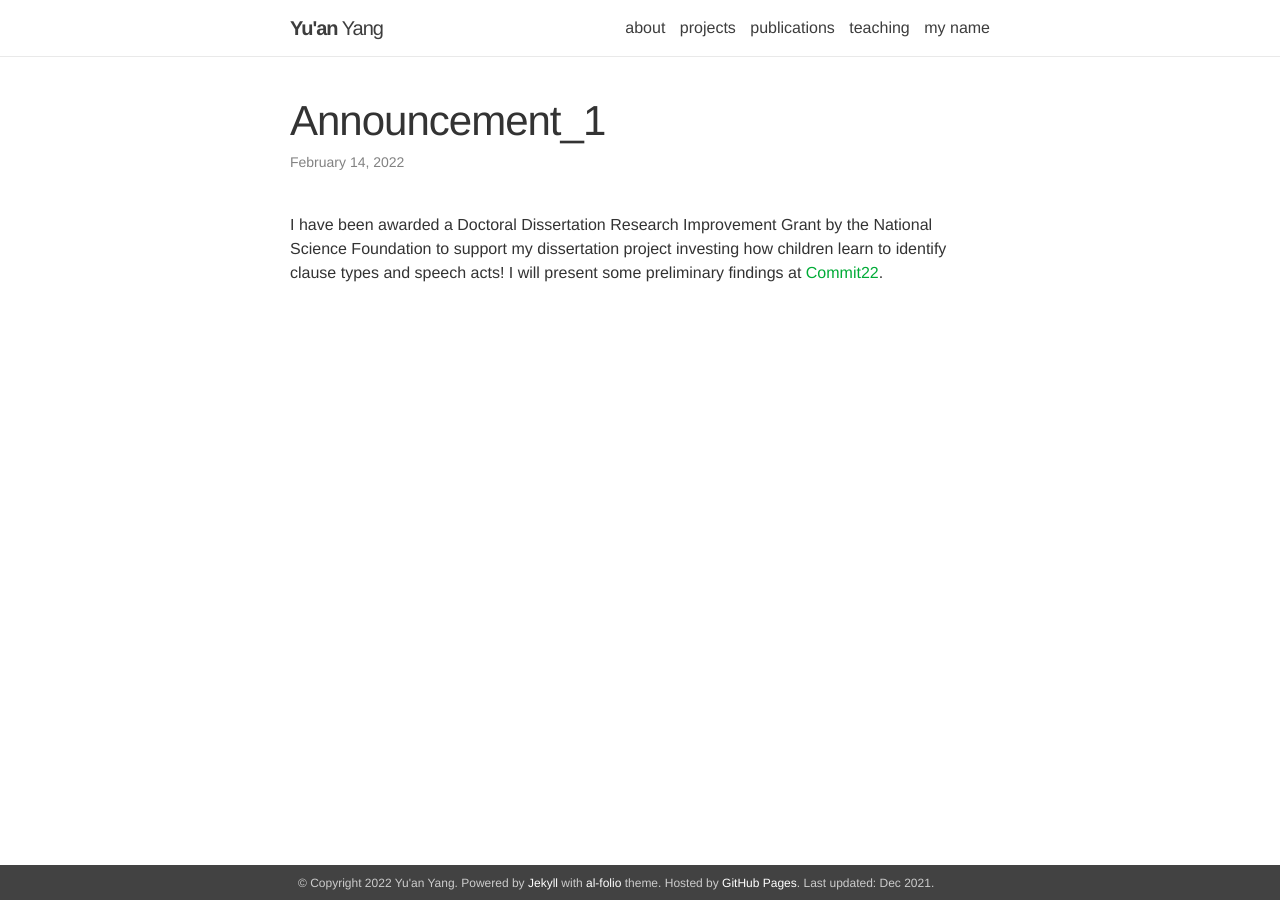
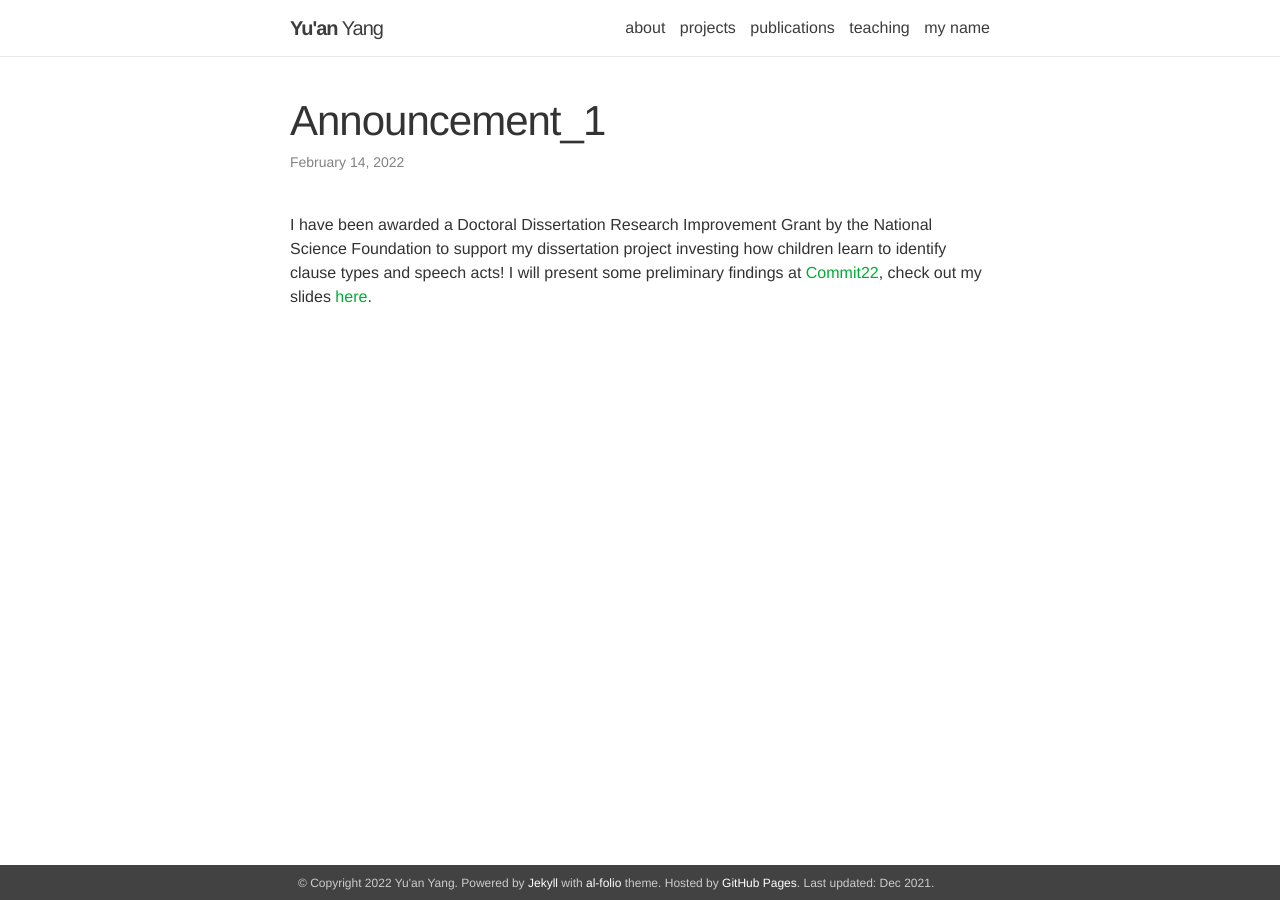
Before and after one commit to Yu-an/yu-an.github.io, a Jekyll site: the page built from _news/announcement_1.md, in a window 1280 px wide. Built offline with Jekyll 4.4.1, drawn with Linux system fonts in a browser that asks for light colours.

Commit message:
add slides for Commit22

```diff
--- a/_news/announcement_1.md
+++ b/_news/announcement_1.md
@@ -4,4 +4,4 @@ date: 2022-Feb-14
 inline: true
 ---
 
-I have been awarded a Doctoral Dissertation Research Improvement Grant by the National Science Foundation to support my dissertation project investing how children learn to identify clause types and speech acts! I will present some preliminary findings at [Commit22](https://www.leibniz-zas.de/de/das-zas/veranstaltungen/details/events/commitments-in-grammar-and-discourse-commit22-1).
+I have been awarded a Doctoral Dissertation Research Improvement Grant by the National Science Foundation to support my dissertation project investing how children learn to identify clause types and speech acts! I will present some preliminary findings at [Commit22](https://www.leibniz-zas.de/de/das-zas/veranstaltungen/details/events/commitments-in-grammar-and-discourse-commit22-1), check out my slides [here](assets/pdf/Questionhood_interrogativity_Commit22.pdf).
```
Also changed, not shown: 1 other file.
